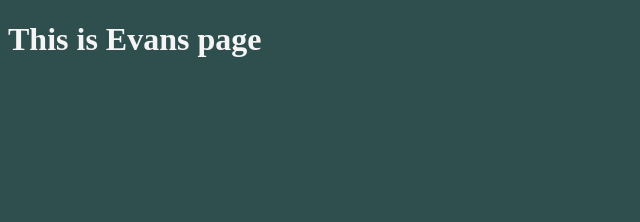
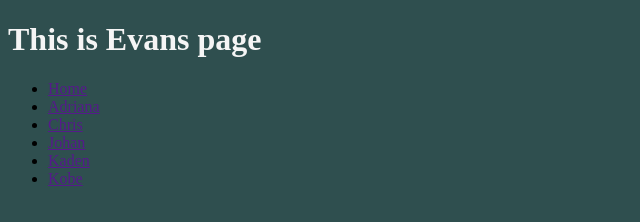
Before and after one commit to ChrisGuenther333/Day3Project, a plain HTML site: page p2.html in a window 1280 px wide. Shown: the whole page, without its empty margins (0-640 px from the left). Drawn offline with Linux system fonts and the light colour scheme.

Commit message:
other links

```diff
--- a/p2.html
+++ b/p2.html
@@ -4,6 +4,14 @@
     <body>
         <h1>This is Evans page</h1>
 
+        <ul>
+            <li><a href="">Home</a></li>
+            <li><a href="">Adriana</a></li>
+            <li><a href="">Chris</a></li>
+            <li><a href="">Johan</a></li>
+            <li><a href="">Kaden</a></li>
+            <li><a href="">Kobe</a></li>
+        </ul>
 
     </body>
 </html>
```
